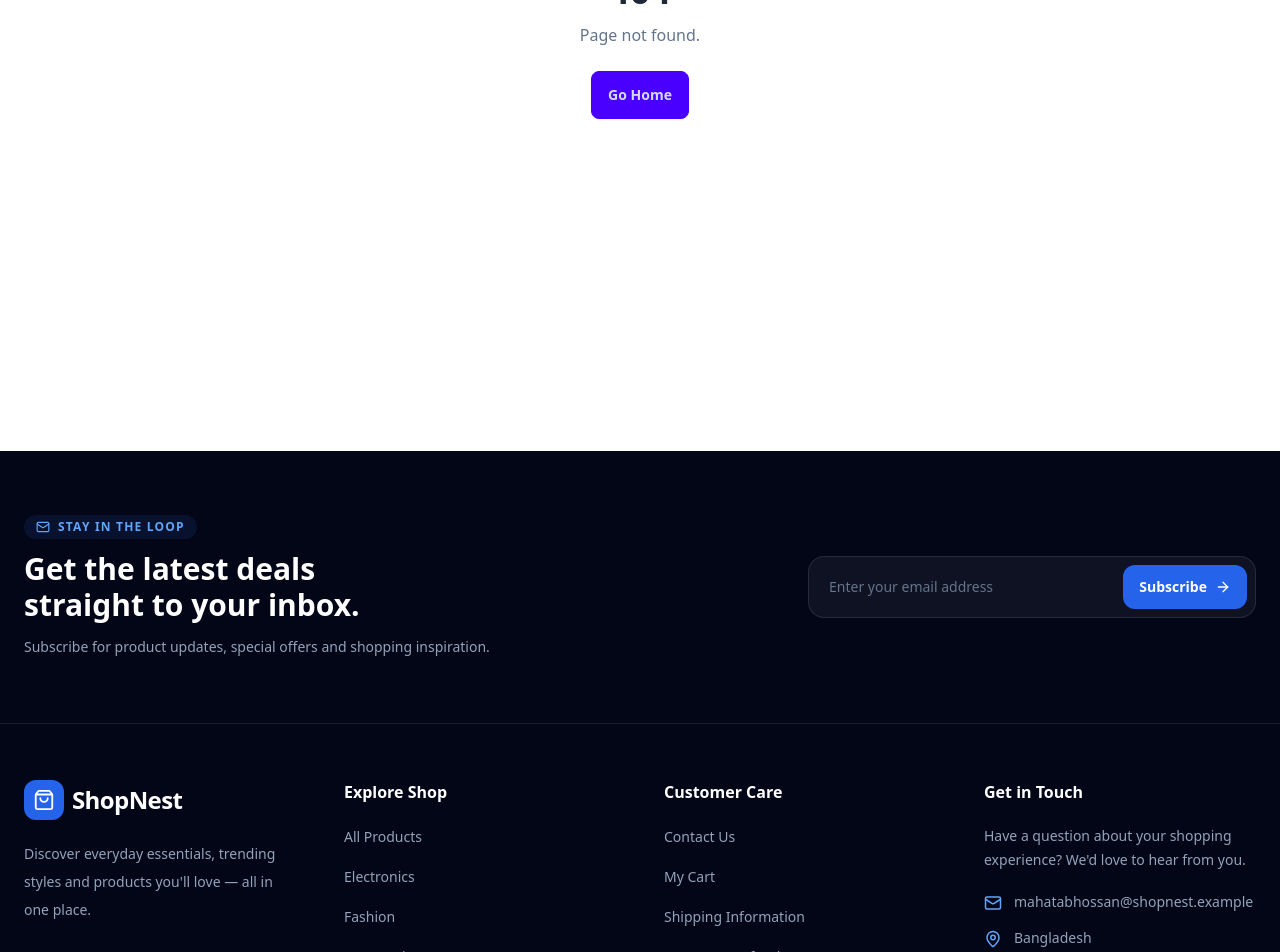
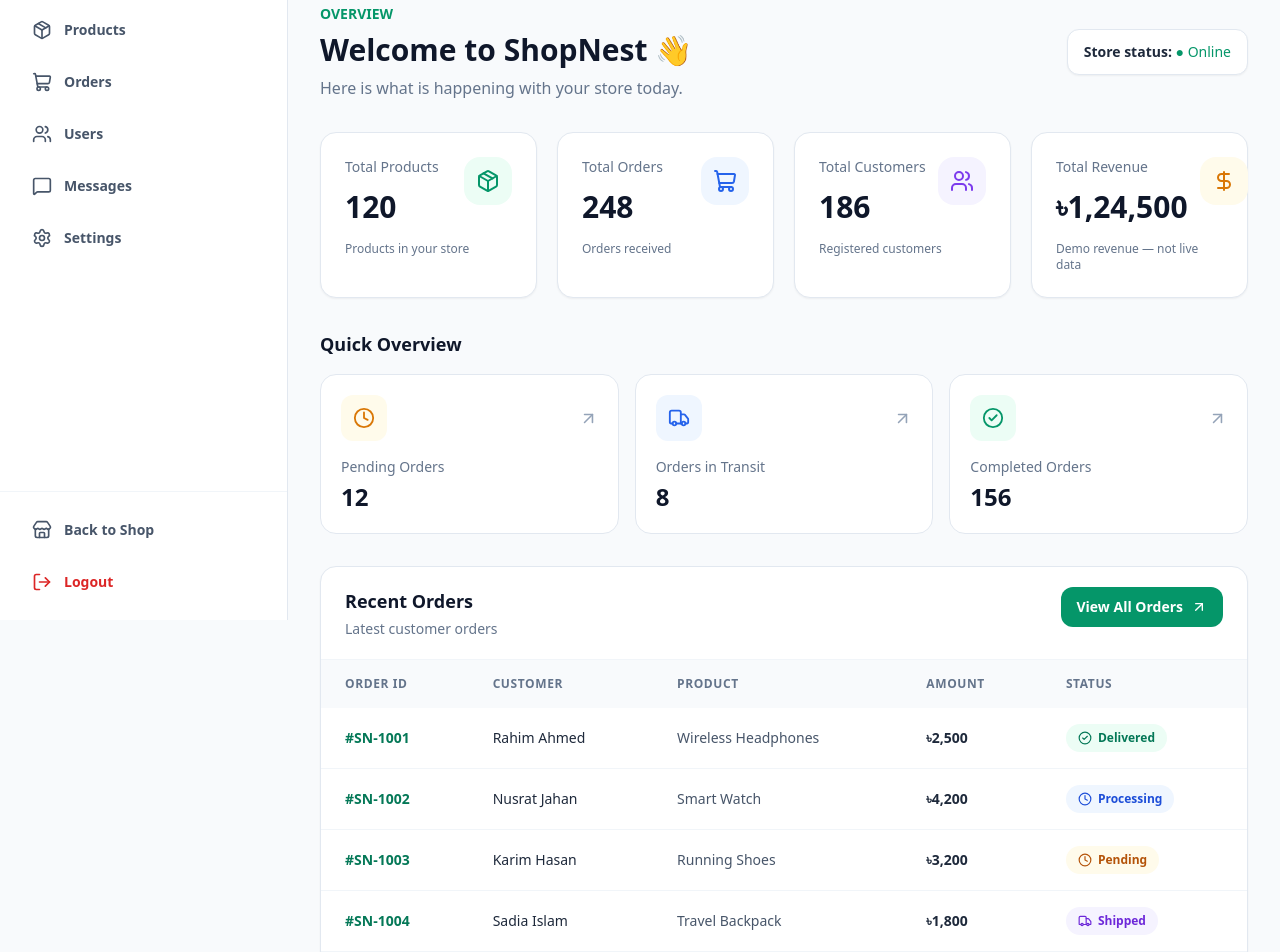
Before and after one commit to MAHATAB100/E-commerce-website, a React (Vite) app: page /admin in a window 1280 px wide. Shown: the part 180-1132 px from the top of the page. Built offline with nearby package versions, Linux system fonts and the light colour scheme.

Commit message:
added admin Dashboard

```diff
--- a/src/App.jsx
+++ b/src/App.jsx
@@ -13,6 +13,8 @@ import ProtectedRoute from "./components/ProtectedRoute";
 import CategoryPage from "./pages/CategoryPage";
 import About from "./pages/About";
 import Contact from "./pages/Contact";
+import AdminLayout from "./admin/layouts/AdminLayout";
+import AdminDashboard from "./admin/pages/AdminDashboard";
 function NotFound() {
   return (
     <section className="px-5 py-20 text-center">
@@ -38,6 +40,9 @@ export default function App() {
         <Route path="/categories" element={<CategoryPage />} />
         <Route path="/about" element={<About />} />
         <Route path="/contact" element={<Contact />} />
+        <Route path="/admin" element={<AdminLayout />}>
+  <Route index element={<AdminDashboard />} />
+</Route>
        <Route
   path="/wishlist"
   element={
--- a/src/admin/layouts/AdminLayout.jsx
+++ b/src/admin/layouts/AdminLayout.jsx
@@ -23,3 +23,4 @@ export default function AdminLayout() {
       </div>
     </div>
   );
+}
--- /dev/null
+++ b/src/admin/pages/AdminDashboard.jsx
@@ -0,0 +1,245 @@
+
+import {
+  Package,
+  ShoppingCart,
+  Users,
+  DollarSign,
+  ArrowUpRight,
+  Clock,
+  CheckCircle2,
+  Truck,
+} from "lucide-react";
+
+import StatCard from "../components/StatCard";
+
+const stats = [
+  {
+    title: "Total Products",
+    value: "120",
+    description: "Products in your store",
+    icon: Package,
+    color: "emerald",
+  },
+  {
+    title: "Total Orders",
+    value: "248",
+    description: "Orders received",
+    icon: ShoppingCart,
+    color: "blue",
+  },
+  {
+    title: "Total Customers",
+    value: "186",
+    description: "Registered customers",
+    icon: Users,
+    color: "violet",
+  },
+  {
+    title: "Total Revenue",
+    value: "৳1,24,500",
+    description: "Demo revenue — not live data",
+    icon: DollarSign,
+    color: "amber",
+  },
+];
+
+const recentOrders = [
+  {
+    id: "#SN-1001",
+    customer: "Rahim Ahmed",
+    product: "Wireless Headphones",
+    amount: 2500,
+    status: "Delivered",
+  },
+  {
+    id: "#SN-1002",
+    customer: "Nusrat Jahan",
+    product: "Smart Watch",
+    amount: 4200,
+    status: "Processing",
+  },
+  {
+    id: "#SN-1003",
+    customer: "Karim Hasan",
+    product: "Running Shoes",
+    amount: 3200,
+    status: "Pending",
+  },
+  {
+    id: "#SN-1004",
+    customer: "Sadia Islam",
+    product: "Travel Backpack",
+    amount: 1800,
+    status: "Shipped",
+  },
+];
+
+const statusStyles = {
+  Delivered: "bg-emerald-50 text-emerald-700",
+  Processing: "bg-blue-50 text-blue-700",
+  Pending: "bg-amber-50 text-amber-700",
+  Shipped: "bg-violet-50 text-violet-700",
+};
+
+function getStatusIcon(status) {
+  if (status === "Delivered") return CheckCircle2;
+  if (status === "Shipped") return Truck;
+  return Clock;
+}
+
+export default function AdminDashboard() {
+  return (
+    <div className="mx-auto max-w-7xl space-y-8">
+      {/* Welcome */}
+      <section className="flex flex-col justify-between gap-4 sm:flex-row sm:items-center">
+        <div>
+          <p className="text-sm font-semibold text-emerald-600">
+            OVERVIEW
+          </p>
+
+          <h1 className="mt-2 text-2xl font-extrabold text-slate-900 sm:text-3xl">
+            Welcome to ShopNest 👋
+          </h1>
+
+          <p className="mt-2 text-sm text-slate-500 sm:text-base">
+            Here is what is happening with your store today.
+          </p>
+        </div>
+
+        <div className="rounded-xl border border-slate-200 bg-white px-4 py-3 text-sm text-slate-600 shadow-sm">
+          <span className="font-semibold text-slate-800">Store status:</span>{" "}
+          <span className="text-emerald-600">● Online</span>
+        </div>
+      </section>
+
+      {/* Statistics */}
+      <section className="grid grid-cols-1 gap-5 sm:grid-cols-2 xl:grid-cols-4">
+        {stats.map((stat) => (
+          <StatCard key={stat.title} {...stat} />
+        ))}
+      </section>
+
+      {/* Quick Actions */}
+      <section>
+        <h2 className="mb-4 text-lg font-bold text-slate-900">
+          Quick Overview
+        </h2>
+
+        <div className="grid grid-cols-1 gap-4 sm:grid-cols-3">
+          <div className="rounded-2xl border border-slate-200 bg-white p-5">
+            <div className="flex items-center justify-between">
+              <div className="rounded-xl bg-amber-50 p-3 text-amber-600">
+                <Clock size={22} />
+              </div>
+              <ArrowUpRight size={19} className="text-slate-400" />
+            </div>
+            <p className="mt-4 text-sm text-slate-500">Pending Orders</p>
+            <h3 className="mt-1 text-2xl font-bold text-slate-900">12</h3>
+          </div>
+
+          <div className="rounded-2xl border border-slate-200 bg-white p-5">
+            <div className="flex items-center justify-between">
+              <div className="rounded-xl bg-blue-50 p-3 text-blue-600">
+                <Truck size={22} />
+              </div>
+              <ArrowUpRight size={19} className="text-slate-400" />
+            </div>
+            <p className="mt-4 text-sm text-slate-500">Orders in Transit</p>
+            <h3 className="mt-1 text-2xl font-bold text-slate-900">8</h3>
+          </div>
+
+          <div className="rounded-2xl border border-slate-200 bg-white p-5">
+            <div className="flex items-center justify-between">
+              <div className="rounded-xl bg-emerald-50 p-3 text-emerald-600">
+                <CheckCircle2 size={22} />
+              </div>
+              <ArrowUpRight size={19} className="text-slate-400" />
+            </div>
+            <p className="mt-4 text-sm text-slate-500">Completed Orders</p>
+            <h3 className="mt-1 text-2xl font-bold text-slate-900">156</h3>
+          </div>
+        </div>
+      </section>
+
+      {/* Recent Orders */}
+      <section className="overflow-hidden rounded-2xl border border-slate-200 bg-white shadow-sm">
+        <div className="flex flex-col justify-between gap-3 border-b border-slate-100 p-5 sm:flex-row sm:items-center sm:px-6">
+          <div>
+            <h2 className="text-lg font-bold text-slate-900">
+              Recent Orders
+            </h2>
+            <p className="mt-1 text-sm text-slate-500">
+              Latest customer orders
+            </p>
+          </div>
+
+          <button
+            type="button"
+            onClick={() => {
+              window.location.href = "/admin/orders";
+            }}
+            className="inline-flex items-center gap-2 self-start rounded-xl bg-emerald-600 px-4 py-2.5 text-sm font-semibold text-white transition hover:bg-emerald-700"
+          >
+            View All Orders
+            <ArrowUpRight size={16} />
+          </button>
+        </div>
+
+        <div className="overflow-x-auto">
+          <table className="w-full min-w-[650px] text-left">
+            <thead className="bg-slate-50 text-xs uppercase tracking-wider text-slate-500">
+              <tr>
+                <th className="px-6 py-4 font-semibold">Order ID</th>
+                <th className="px-6 py-4 font-semibold">Customer</th>
+                <th className="px-6 py-4 font-semibold">Product</th>
+                <th className="px-6 py-4 font-semibold">Amount</th>
+                <th className="px-6 py-4 font-semibold">Status</th>
+              </tr>
+            </thead>
+
+            <tbody className="divide-y divide-slate-100">
+              {recentOrders.map((order) => {
+                const StatusIcon = getStatusIcon(order.status);
+
+                return (
+                  <tr key={order.id} className="transition hover:bg-slate-50">
+                    <td className="whitespace-nowrap px-6 py-4 text-sm font-bold text-emerald-700">
+                      {order.id}
+                    </td>
+
+                    <td className="whitespace-nowrap px-6 py-4 text-sm font-medium text-slate-800">
+                      {order.customer}
+                    </td>
+
+                    <td className="whitespace-nowrap px-6 py-4 text-sm text-slate-600">
+                      {order.product}
+                    </td>
+
+                    <td className="whitespace-nowrap px-6 py-4 text-sm font-semibold text-slate-800">
+                      ৳{order.amount.toLocaleString("en-BD")}
+                    </td>
+
+                    <td className="whitespace-nowrap px-6 py-4">
+                      <span
+                        className={`inline-flex items-center gap-1.5 rounded-full px-3 py-1.5 text-xs font-semibold ${
+                          statusStyles[order.status]
+                        }`}
+                      >
+                        <StatusIcon size={14} />
+                        {order.status}
+                      </span>
+                    </td>
+                  </tr>
+                );
+              })}
+            </tbody>
+          </table>
+        </div>
+
+        <div className="border-t border-slate-100 px-6 py-4 text-xs text-slate-500">
+          Demo data only. Real order information will be connected to MongoDB.
+        </div>
+      </section>
+    </div>
+  );
+}
```
